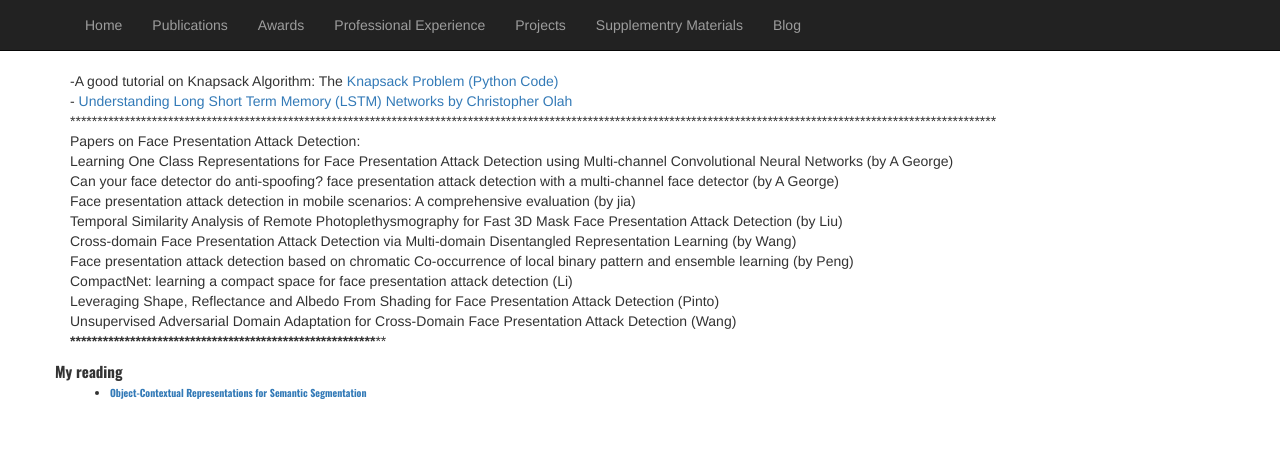
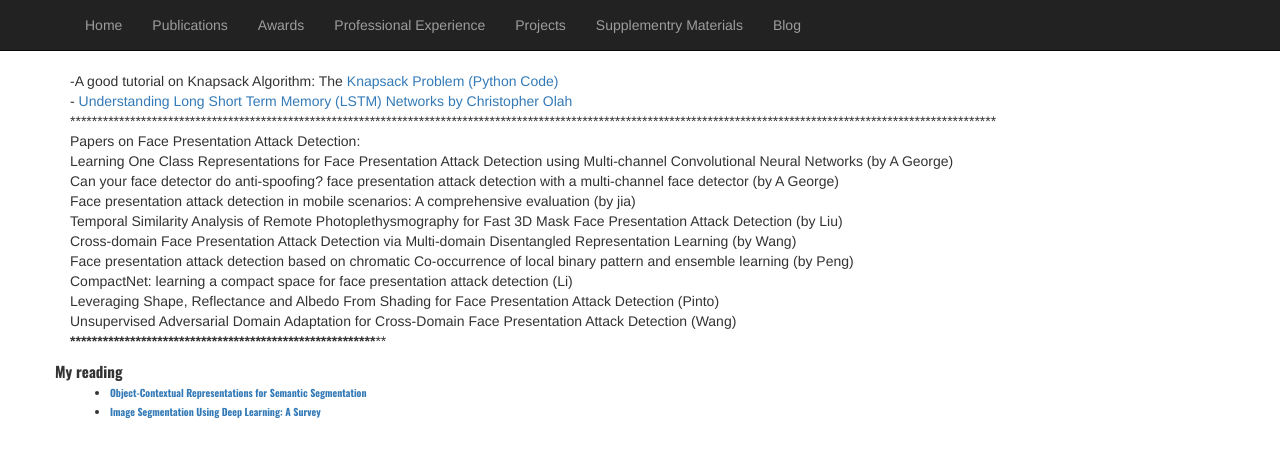
Before and after one commit to yasar-rehman/yasar, a Jekyll site: the page built from supplementry.md, in a window 1280 px wide. Shown: the top 457 px of the page. Built offline with Jekyll 4.4.1, drawn with Linux system fonts in a browser that asks for light colours; our own code applies the rules of GitHub Pages for plain Markdown files.

Commit message:
Update supplementry.md

```diff
--- a/supplementry.md
+++ b/supplementry.md
@@ -22,6 +22,8 @@
     <ul>
    <li> <div style="font-family: 'Oswald', sans-serif; font-size: 10px"> <a href="https://arxiv.org/pdf/1909.11065.pdf">Object-Contextual Representations for Semantic
 Segmentation</a> </div> </li>
+    <li> <div style="font-family: 'Oswald', sans-serif; font-size:10px"> <a href="https://arxiv.org/pdf/2001.05566.pdf">Image Segmentation Using Deep Learning:
+A Survey </a> </div> </li>
       </ul>
     </div>
   </div>
```
